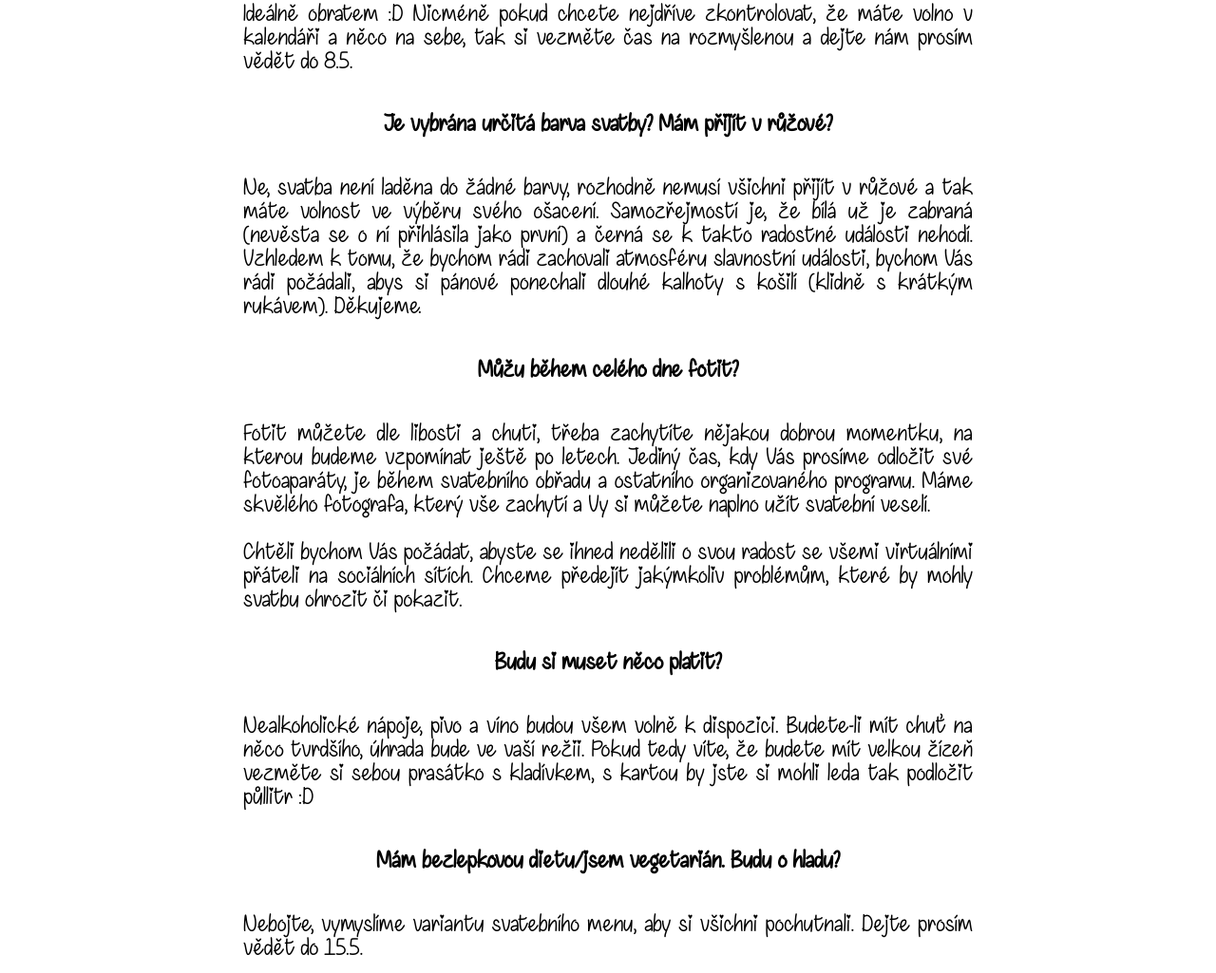
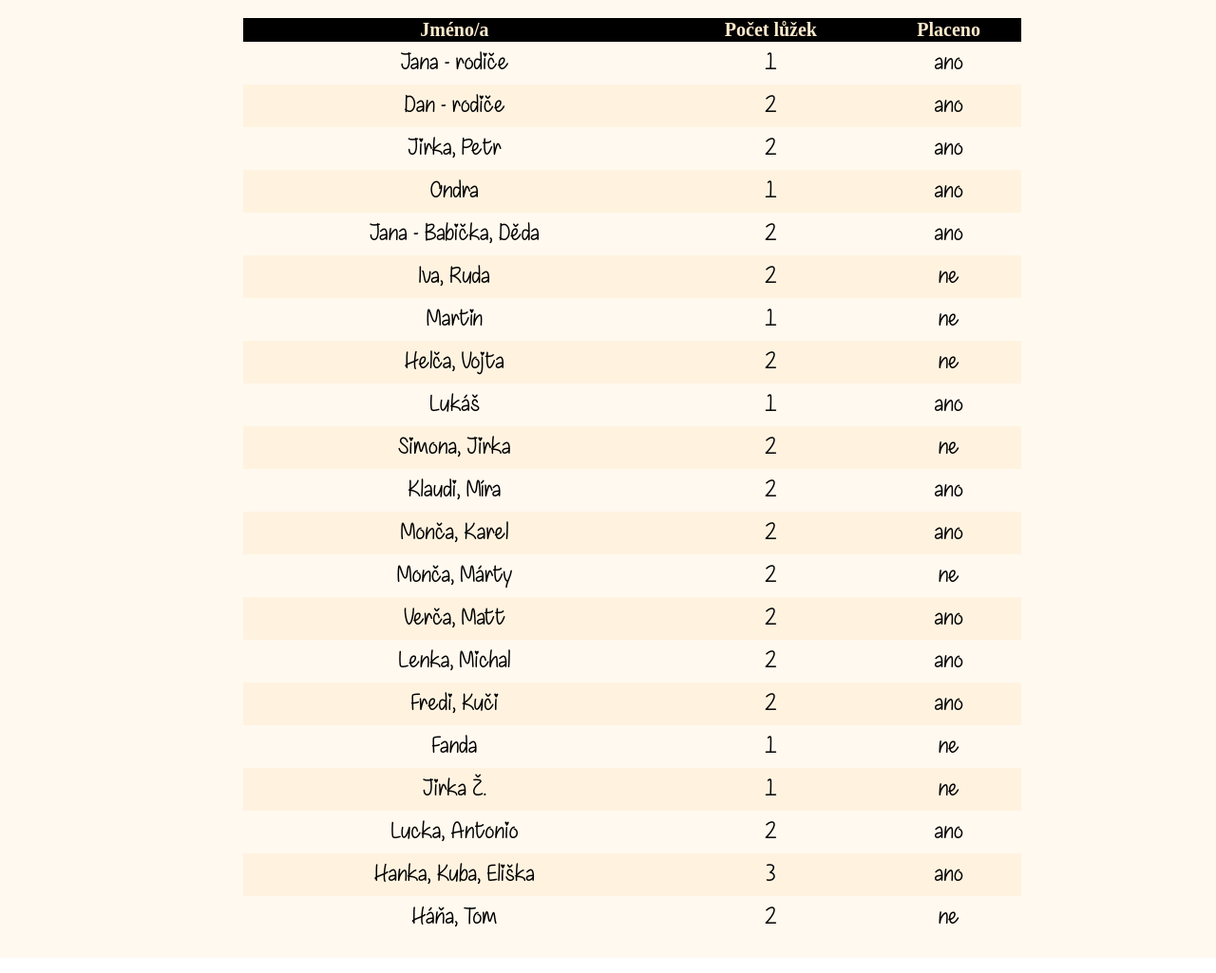
Before and after one commit to Hradil-d/svatebni-stranky, a plain HTML site: page index.html in a window 1280 px wide. Shown: the part 3555-4580 px from the top of the page at 95% size. Drawn offline with Linux system fonts and the light colour scheme.

Commit message:
Add files via upload

```diff
--- a/Untitled-1.css
+++ b/Untitled-1.css
@@ -6,7 +6,7 @@ body {
     margin: 0px;
 }
 header > .uvod {
-    height: 85%;
+    height: 100%;
     width: 100%;
     background-image:url("web1d.jpg");
     background-size: 100%;
@@ -144,8 +144,8 @@ td {
 }
 #tabule {
     width: 64%;
-    margin-left: 18%;
-    margin-right: 18%;
+    margin-left: 20%;
+    margin-right: 20%;
     text-align: center;
     border-collapse: collapse;
 }
--- a/index.html
+++ b/index.html
@@ -85,42 +85,126 @@
                                         kteří by potřebovali v noci i spát. Míst je dost pro všechny - pokud budete mít zájem o nocleh s následnou nedělní snídaní zašlete nám prosím 750 Kč za každou osobu na účet 1292672013/3030 a do poznámky
                                         uveďte jména za která platíte.</p>
                                 <p>Prosíme, abyste si své ubytování zarezervovali včas (ideálně do 15.5.), jelikož s blížící se svatbou již nebude čas řešit Vaše spací místa a mohlo by se stát, že pak nebudete mít, kam složit hlavu.</p>
-                                <!--<p>Níže naleznete seznam předběžně potvrzených jednotlivců, párů či rodin, které již mají své spací místo. Pokud by údaje nesouhlasily, dejte nám prosím zavčas vědět. Stejně tak se prosím ozvěte,
-                                        pokud by u Vás došlo k nějaké změně, abychom vše mohli vyřešit k oboustranné spokojenosti.</p>-->
+                                <p>Níže naleznete seznam předběžně potvrzených jednotlivců, párů či rodin, které již mají své spací místo. Pokud by údaje nesouhlasily, dejte nám prosím zavčas vědět. Stejně tak se prosím ozvěte,
+                                        pokud by u Vás došlo k nějaké změně, abychom vše mohli vyřešit k oboustranné spokojenosti.</p>
                             </div>
                             <div class="nocleh">
-                            <!--
                                 <table id="tabule">
                                     <thead>
                                         <tr>
                                             <th>Jméno/a</th>
-                                            <th>Zájem o ubytování</th>
                                             <th>Počet lůžek</th>
                                             <th>Placeno</th>
                                         </tr>
                                     </thead>
                                     <tbody>
                                        <tr>
-                                           <td>Jana a Dan</td>
+                                           <td>Jana - rodiče</td>
+                                           <td>1</td>
                                            <td>ano</td>
+                                       </tr>
+                                       <tr>
+                                           <td>Dan - rodiče</td>
                                            <td>2</td>
                                            <td>ano</td>
                                        </tr>
                                        <tr>
-                                           <td>Nevim a Nevim</td>
-                                           <td>ano</td>
-                                           <td>2</td>
-                                           <td>ano</td>
-                                       </tr>
-                                       <tr>
-                                            <td>Nevim a Nevim</td>
-                                            <td>ano</td>
+                                            <td>Jirka, Petr</td>
                                             <td>2</td>
                                             <td>ano</td>
                                         </tr>
+                                        <tr>
+                                            <td>Ondra</td>
+                                            <td>1</td>
+                                            <td>ano</td>
+                                        </tr>
+                                        <tr>
+                                            <td>Jana - Babička, Děda</td>
+                                            <td>2</td>
+                                            <td>ano</td>
+                                        </tr>
+                                        <tr>
+                                            <td>Iva, Ruda</td>
+                                            <td>2</td>
+                                            <td>ne</td>
+                                        </tr>
+                                        <tr>
+                                            <td>Martin</td>
+                                            <td>1</td>
+                                            <td>ne</td>
+                                        </tr>
+                                        <tr>
+                                            <td>Helča, Vojta</td>
+                                            <td>2</td>
+                                            <td>ne</td>
+                                        </tr>
+                                        <tr>
+                                            <td>Lukáš</td>
+                                            <td>1</td>
+                                            <td>ano</td>
+                                        </tr>
+                                        <tr>
+                                            <td>Simona, Jirka</td>
+                                            <td>2</td>
+                                            <td>ne</td>
+                                        </tr>
+                                        <tr>
+                                            <td>Klaudi, Míra</td>
+                                            <td>2</td>
+                                            <td>ano</td>
+                                        </tr>
+                                        <tr>
+                                            <td>Monča, Karel</td>
+                                            <td>2</td>
+                                            <td>ano</td>
+                                        </tr>
+                                        <tr>
+                                            <td>Monča, Márty</td>
+                                            <td>2</td>
+                                            <td>ne</td>
+                                        </tr>
+                                        <tr>
+                                            <td>Verča, Matt</td>
+                                            <td>2</td>
+                                            <td>ano</td>
+                                        </tr>
+                                        <tr>
+                                            <td>Lenka, Michal</td>
+                                            <td>2</td>
+                                            <td>ano</td>
+                                        </tr>
+                                        <tr>
+                                            <td>Fredi, Kuči</td>
+                                            <td>2</td>
+                                            <td>ano</td>
+                                        </tr>
+                                        <tr>
+                                            <td>Fanda</td>
+                                            <td>1</td>
+                                            <td>ne</td>
+                                        </tr>
+                                        <tr>
+                                            <td>Jirka Ž.</td>
+                                            <td>1</td>
+                                            <td>ne</td>
+                                        </tr>
+                                        <tr>
+                                            <td>Lucka, Antonio</td>
+                                            <td>2</td>
+                                            <td>ano</td>
+                                        </tr>
+                                        <tr>
+                                            <td>Hanka, Kuba, Eliška</td>
+                                            <td>3</td>
+                                            <td>ano</td>
+                                        </tr>
+                                        <tr>
+                                            <td>Háňa, Tom</td>
+                                            <td>2</td>
+                                            <td>ne</td>
+                                        </tr>
                                     </tbody>
                                 </table>
-                                -->
                             </div>
                         </div>
                     </div>
```
